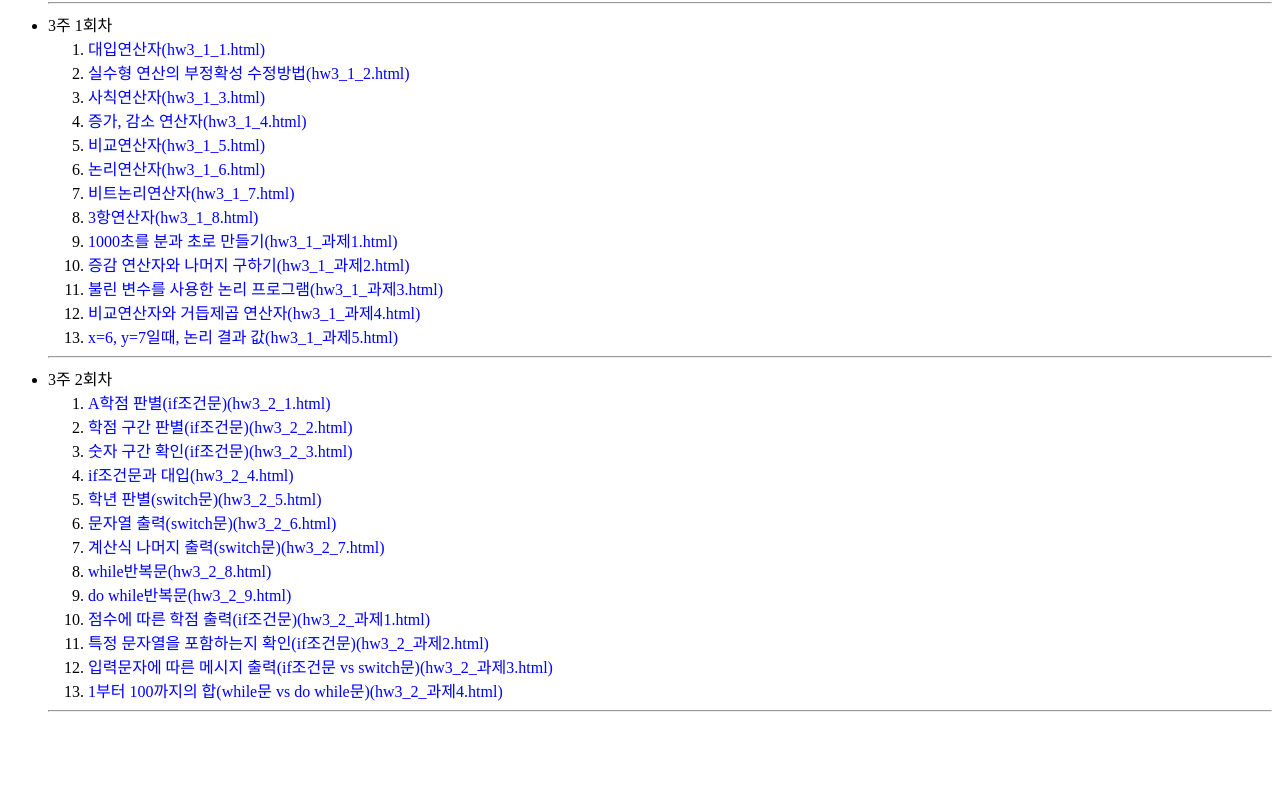
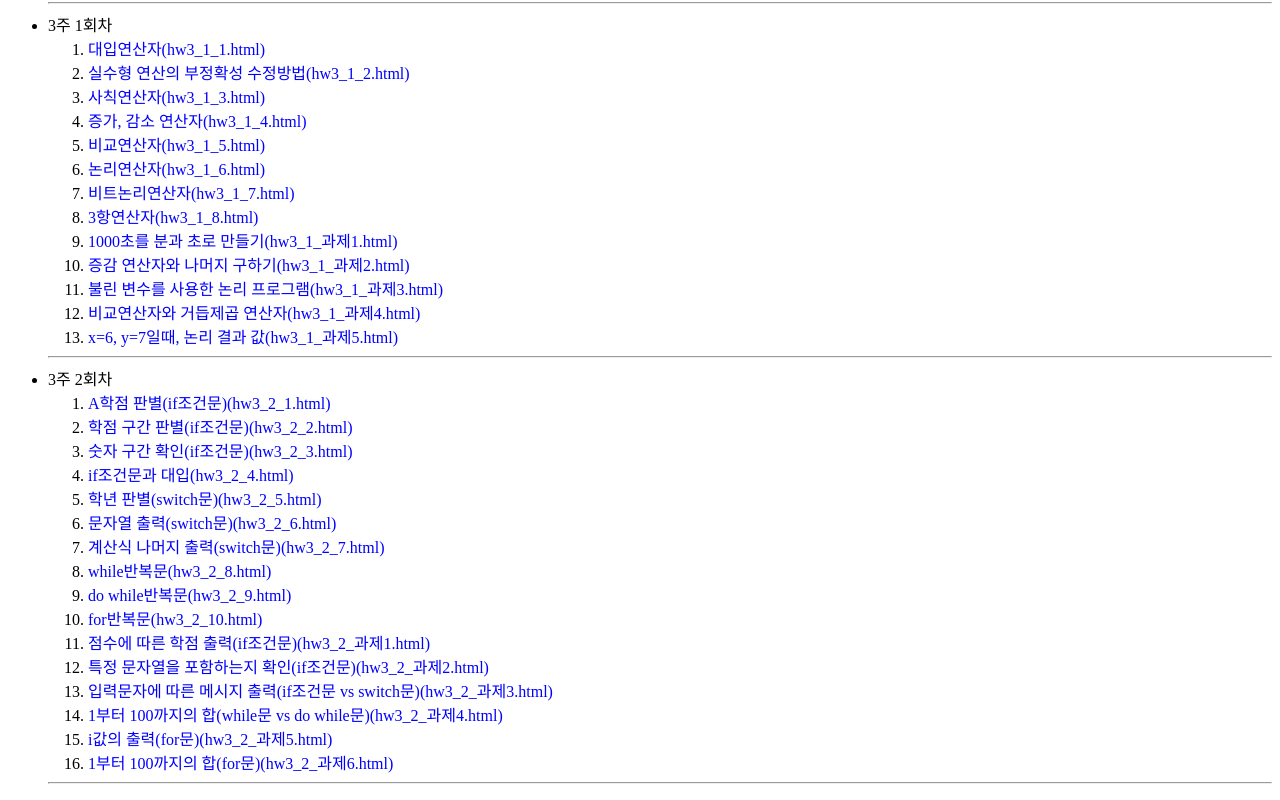
Before and after one commit to yhbin064/yhbin064.github.io, a plain HTML site: page index.html in a window 1280 px wide. Shown: the part 411-1211 px from the top of the page. Before the commit the page ends 1139 px from the top, so only its background shows below. Drawn offline with Linux system fonts and the light colour scheme.

Commit message:
Update index.html

```diff
--- a/index.html
+++ b/index.html
@@ -53,10 +53,13 @@
     <li><a href=https://yhbin064.github.io/java/3_2_7.html>계산식 나머지 출력(switch문)(hw3_2_7.html)</a></li>
     <li><a href=https://yhbin064.github.io/java/3_2_8.html>while반복문(hw3_2_8.html)</a></li>
     <li><a href=https://yhbin064.github.io/java/3_2_9.html>do while반복문(hw3_2_9.html)</a></li>
+    <li><a href=https://yhbin064.github.io/java/3_2_10.html>for반복문(hw3_2_10.html)</a></li>
     <li><a href=https://yhbin064.github.io/java/3_2_과제1.html>점수에 따른 학점 출력(if조건문)(hw3_2_과제1.html)</a></li>
     <li><a href=https://yhbin064.github.io/java/3_2_과제2.html>특정 문자열을 포함하는지 확인(if조건문)(hw3_2_과제2.html)</a></li>
     <li><a href=https://yhbin064.github.io/java/3_2_과제3.html>입력문자에 따른 메시지 출력(if조건문 vs switch문)(hw3_2_과제3.html)</a></li>
     <li><a href=https://yhbin064.github.io/java/3_2_과제4.html>1부터 100까지의 합(while문 vs do while문)(hw3_2_과제4.html)</a></li>
+    <li><a href=https://yhbin064.github.io/java/3_2_과제5.html>i값의 출력(for문)(hw3_2_과제5.html)</a></li>
+    <li><a href=https://yhbin064.github.io/java/3_2_과제6.html>1부터 100까지의 합(for문)(hw3_2_과제6.html)</a></li>
   </ol><hr/>
   </ul>
 </body></html>
```
